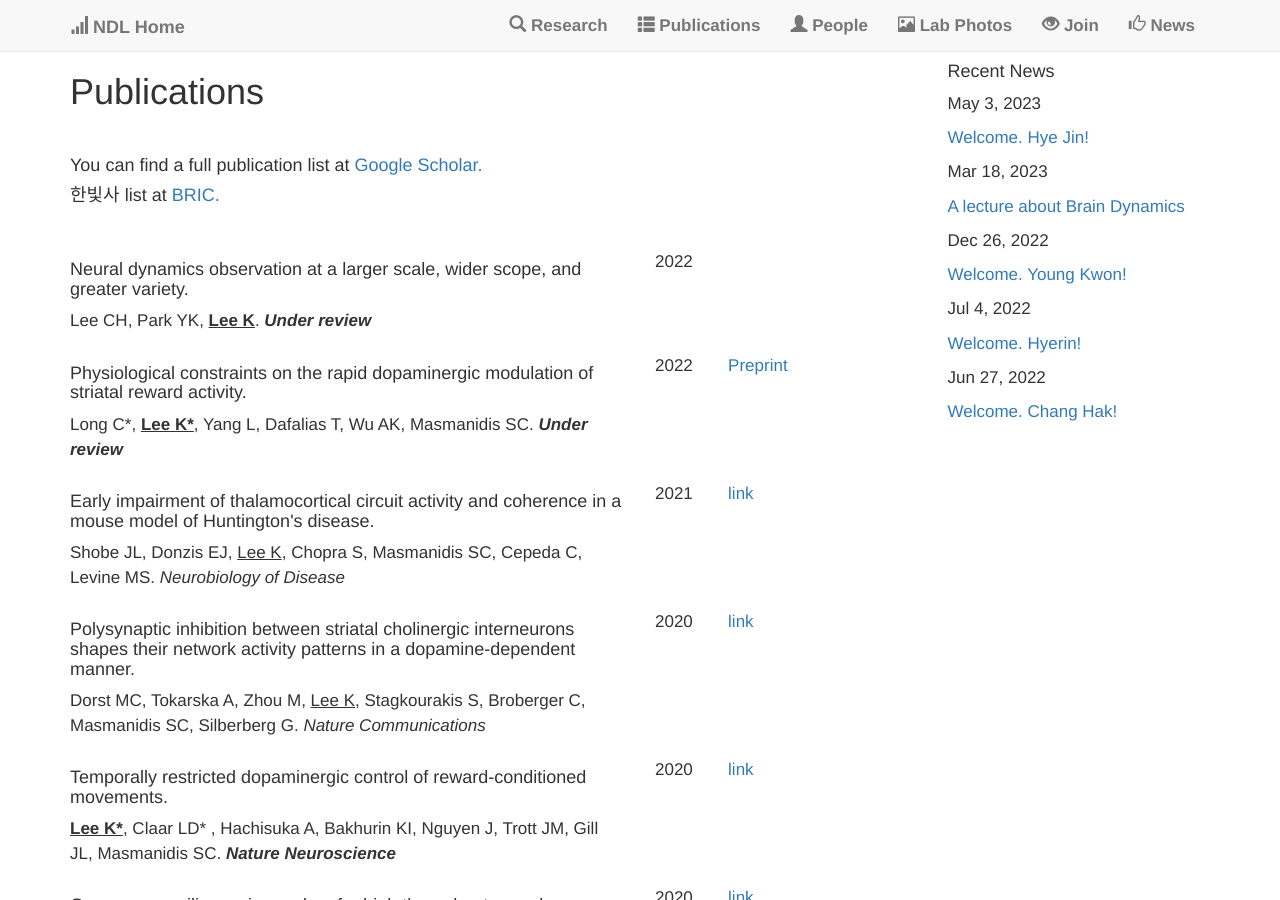
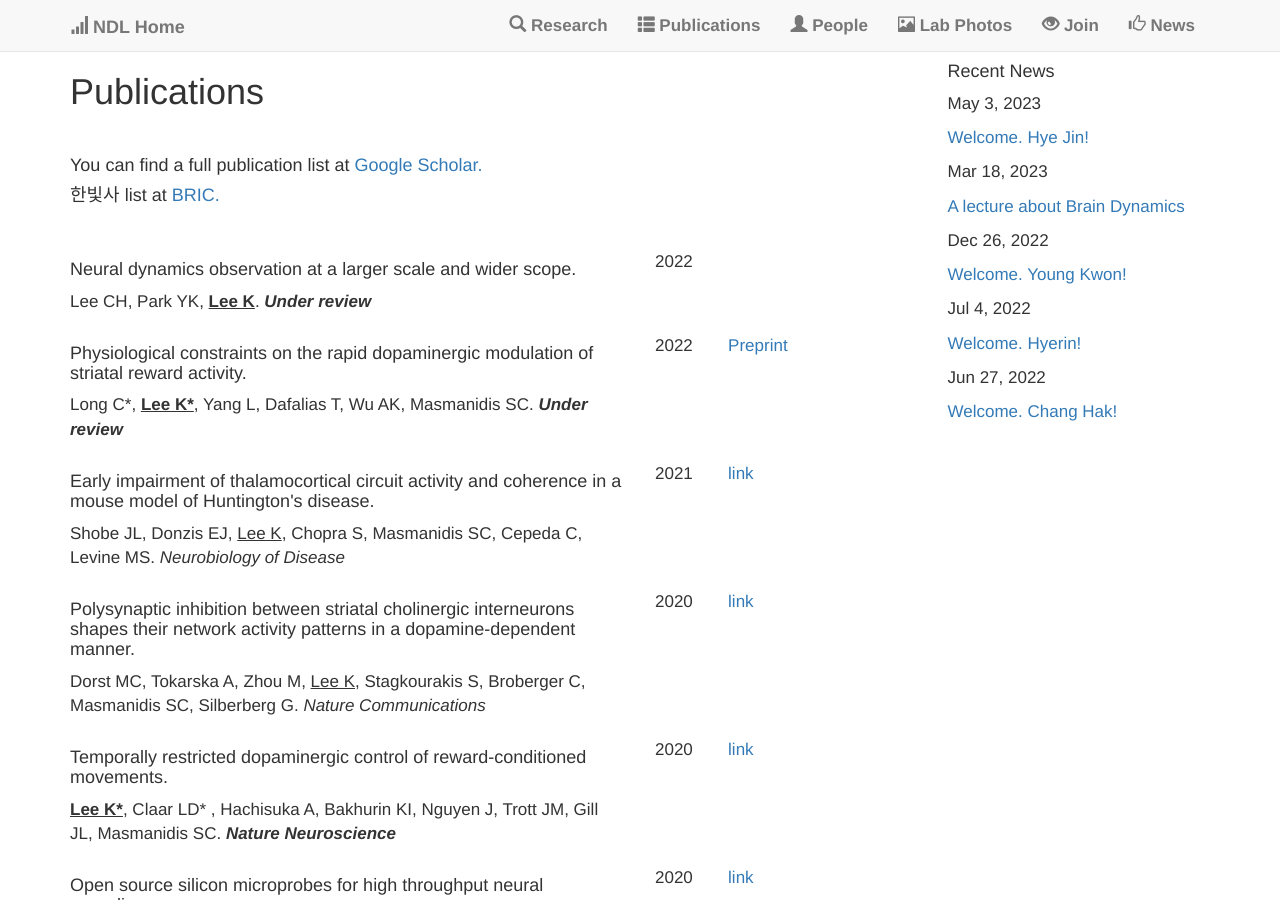
Before and after one commit to kleelab/kleelab.github.io, a Jekyll site: the page built from publications.html, in a window 1280 px wide and 900 px high. Built offline with Jekyll 4.4.1, drawn with Linux system fonts in a browser that asks for light colours; nearby versions of some CDN libraries; a style sheet for code colours, icons or effects is not loaded.

Commit message:
Update publications.yml

```diff
--- a/_data/publications.yml
+++ b/_data/publications.yml
@@ -1,7 +1,7 @@
 ---
 
 - title: >
-    Neural dynamics observation at a larger scale, wider scope, and greater variety.
+    Neural dynamics observation at a larger scale and wider scope.
   author: >
     Lee CH, Park YK, <b><u>Lee K</u></b>. <b><I>Under review</I></b>
   image:
```
